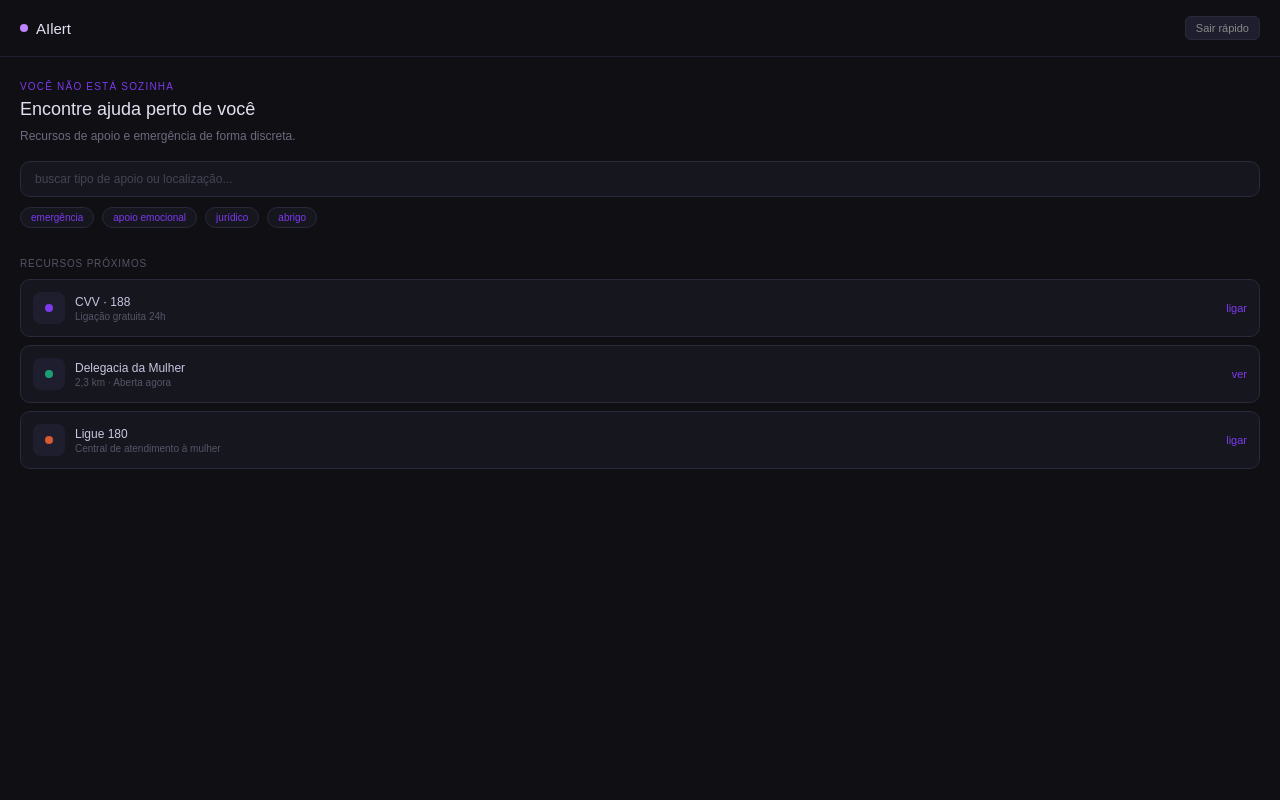
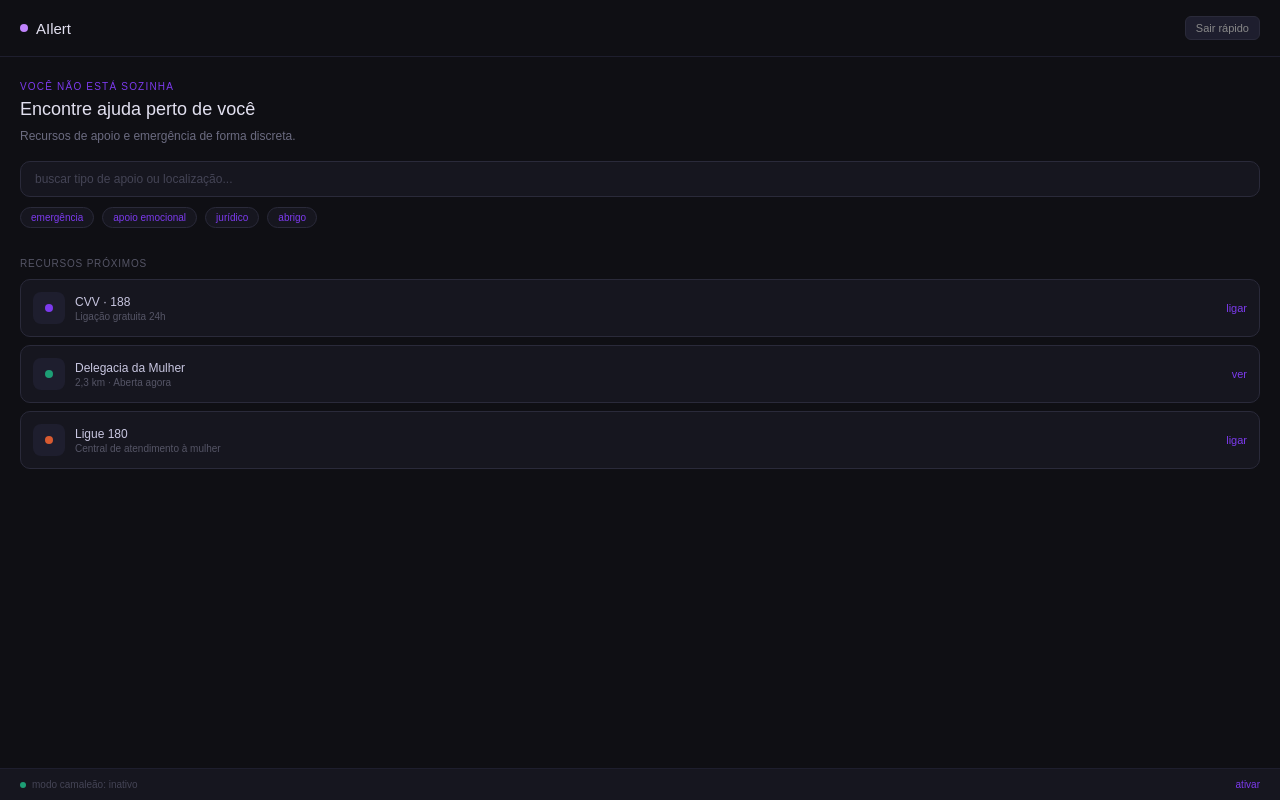
Before and after one commit to Nandsbeltrao/AIlert, a React (Vite) app in the folder ailert-v2/: page / in a window 1280 px wide. Built offline with nearby package versions, Linux system fonts and the light colour scheme.

Commit message:
feat: componente Footer com toggle de modo camaleão

```diff
--- a/ailert-v2/src/App.tsx
+++ b/ailert-v2/src/App.tsx
@@ -1,8 +1,9 @@
-import Header from './components/header'
+import { useState } from 'react'
+import Header from './components/Header'
 import Hero from './components/Hero'
 import Search from './components/Search'
 import ResourceList from './components/ResourceList'
-import { useState } from 'react'
+import Footer from './components/Footer'
 
 
 
@@ -10,12 +11,19 @@ function App() {
 
   const [search, setSearch] = useState('')
 
+   const [isCamouflage, setIsCamouflage] = useState(false)
+
+  const handleToggle = () => {
+    setIsCamouflage(!isCamouflage)
+  }
+
   return(
     <div className='app'>
       <Header />
       <Hero />
       <Search search ={search} setSearch={setSearch} />
       <ResourceList search={search} />
+      <Footer isCamouflage={isCamouflage} onToggle={handleToggle} />
     </div>
   )
 
--- /dev/null
+++ b/ailert-v2/src/components/Footer.tsx
@@ -0,0 +1,24 @@
+interface Props {
+    isCamouflage: boolean
+    onToggle: () => void
+}
+
+
+function Footer({ isCamouflage, onToggle }: Props) {
+    return (
+         <footer>
+            <div className="footer-left">
+                <div className="footer-dot"></div>
+                <span className="footer-text">
+                    modo camaleão: {isCamouflage ? 'ativo' : 'inativo'}
+                </span>
+            </div>
+            <button className="footer-btn" onClick={onToggle}>
+                {isCamouflage ? 'desativar' : 'ativar'}
+            </button>
+        </footer>
+    )
+}
+
+
+export default Footer;
--- a/ailert-v2/src/index.css
+++ b/ailert-v2/src/index.css
@@ -186,3 +186,41 @@ header button {
   color: #7C3AED;
   cursor: pointer;
 }
+
+footer {
+  background: #16161F;
+  border-top: 0.5px solid #1e1e2e;
+  padding: 10px 20px;
+  display: flex;
+  align-items: center;
+  justify-content: space-between;
+  position: fixed;
+  bottom: 0;
+  width: 100%;
+}
+
+.footer-left {
+  display: flex;
+  align-items: center;
+  gap: 6px;
+}
+
+.footer-dot {
+  width: 6px;
+  height: 6px;
+  border-radius: 50%;
+  background: #1D9E75;
+}
+
+.footer-text {
+  font-size: 10px;
+  color: #444455;
+}
+
+.footer-btn {
+  font-size: 10px;
+  color: #7C3AED;
+  background: none;
+  border: none;
+  cursor: pointer;
+}
```
